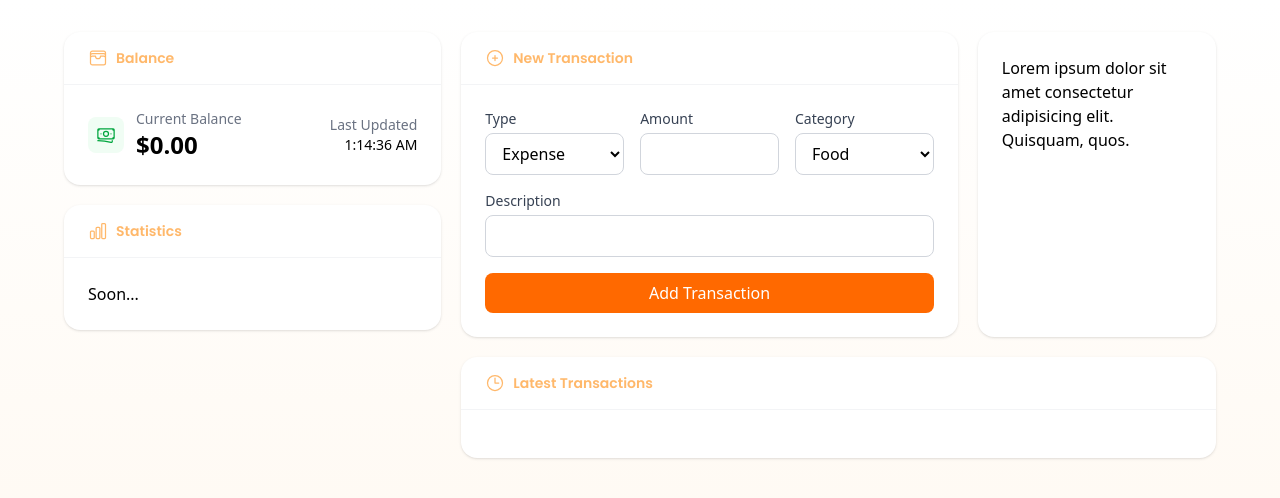
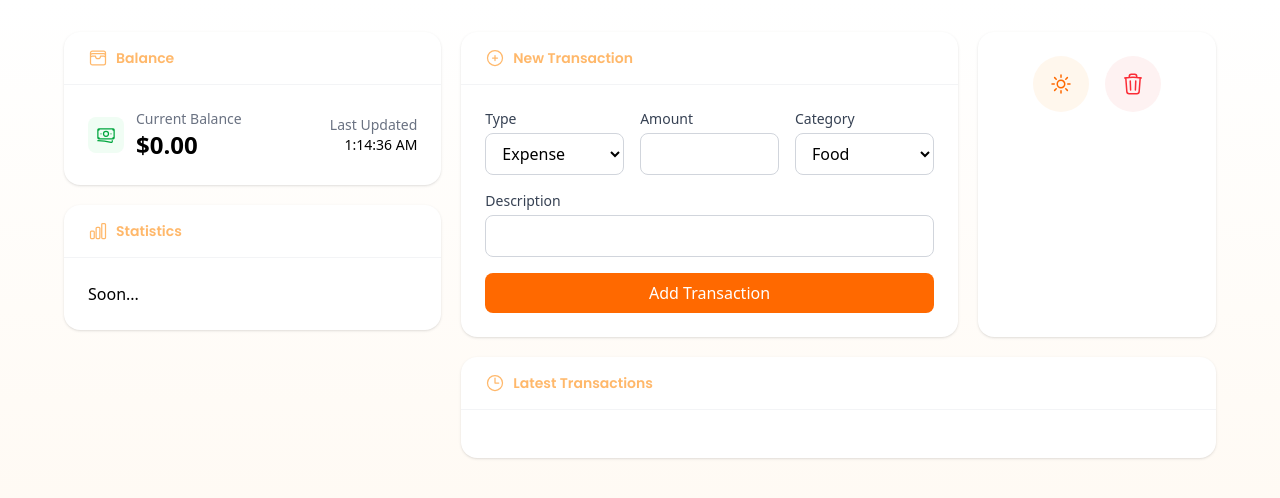
Before and after one commit to samuelfs96/my-personal-wallet-app, a React (Vite) app: page / in a window 1280 px wide. Shown: the top 498 px of the page. Built offline with nearby package versions, Linux system fonts and the light colour scheme.

Commit message:
feat: :sparkles: create control panel component, and clean data function

```diff
--- a/src/App.tsx
+++ b/src/App.tsx
@@ -1,20 +1,33 @@
-import { Balance, Card, TransactionForm, Transactions } from '@/components';
+import { Balance, Card, TransactionForm, Transactions, ControlPanel } from '@/components';
 import { WalletIcon, ChartBarIcon, PlusCircleIcon, ClockIcon } from '@heroicons/react/24/outline';
 import '@/App.css';
 import { useDispatch, useSelector } from 'react-redux';
 import { RootState } from '@/store';
 import { Transaction } from '@/models';
-import { addTransaction } from '@/store/slices/transactionsSlice';
-import { setBalance } from '@/store/slices/walletSlice';
+import { addTransaction, clearTransactions } from '@/store/slices/transactionsSlice';
+import { emptyBalance, setBalance } from '@/store/slices/walletSlice';
 
 function App() {
   const transactions = useSelector((state: RootState) => state.transactions.transactions);
   const balance = useSelector((state: RootState) => state.wallet.balance);
   const dispatch = useDispatch();
+
+  const handleClearTransactions = () => {
+    if (
+      window.confirm(
+        'Are you sure you want to clear all transactions and reset balance? This action cannot be undone.'
+      )
+    ) {
+      dispatch(clearTransactions());
+      dispatch(emptyBalance());
+    }
+  };
+
   const submitTransaction = (transaction: Omit<Transaction, 'id' | 'date'>) => {
     dispatch(addTransaction(transaction));
     dispatch(setBalance(transaction.type === 'income' ? transaction.amount : -transaction.amount));
   };
+
   return (
     <div className="min-h-screen bg-gradient-to-b from-white to-orange-50 py-8 px-4">
       <div className="max-w-6xl mx-auto">
@@ -37,7 +50,7 @@ function App() {
                 <TransactionForm onSubmit={submitTransaction} />
               </Card>
               <Card className="max-[768px]:col-span-1">
-                <p>Lorem ipsum dolor sit amet consectetur adipisicing elit. Quisquam, quos.</p>
+                <ControlPanel onClearTransactions={handleClearTransactions} />
               </Card>
             </div>
             <Card title="Latest Transactions" icon={<ClockIcon className="w-5 h-5" />}>
--- /dev/null
+++ b/src/components/ControlPanel.tsx
@@ -0,0 +1,32 @@
+import React from 'react';
+import { SunIcon, TrashIcon } from '@heroicons/react/24/outline';
+
+interface ControlPanelProps {
+  onChangeTheme?: () => void;
+  onClearTransactions?: () => void;
+}
+
+export const ControlPanel: React.FC<ControlPanelProps> = ({
+  onChangeTheme,
+  onClearTransactions,
+}) => {
+  return (
+    <div className="flex flex-wrap justify-center items-center gap-4">
+      <button
+        onClick={onChangeTheme}
+        className="cursor-pointer p-4 bg-orange-50 rounded-full hover:bg-orange-100 transition-colors"
+        title="Dark Mode"
+      >
+        <SunIcon className="w-6 h-6 text-orange-500" />
+      </button>
+
+      <button
+        onClick={onClearTransactions}
+        className="cursor-pointer p-4 bg-red-50 rounded-full hover:bg-red-100 transition-colors"
+        title="Clear All"
+      >
+        <TrashIcon className="w-6 h-6 text-red-500" />
+      </button>
+    </div>
+  );
+};
--- a/src/components/index.ts
+++ b/src/components/index.ts
@@ -3,3 +3,4 @@ export { Balance } from './Balance';
 export { Card } from './Card';
 export { Transactions } from './Transactions';
 export { TransactionForm } from './TransactionForm';
+export { ControlPanel } from './ControlPanel';
--- a/src/store/slices/transactionsSlice.ts
+++ b/src/store/slices/transactionsSlice.ts
@@ -22,8 +22,11 @@ export const transactionsSlice = createSlice({
       };
       state.transactions.unshift(newTransaction);
     },
+    clearTransactions: (state) => {
+      state.transactions = [];
+    },
   },
 });
 
-export const { addTransaction } = transactionsSlice.actions;
+export const { addTransaction, clearTransactions } = transactionsSlice.actions;
 export default transactionsSlice.reducer;
--- a/src/store/slices/walletSlice.ts
+++ b/src/store/slices/walletSlice.ts
@@ -10,6 +10,9 @@ export const walletSlice = createSlice({
   name: 'wallet',
   initialState,
   reducers: {
+    emptyBalance: (state) => {
+      state.balance = 0;
+    },
     setBalance: (state, action: PayloadAction<number>) => {
       state.balance += action.payload;
     },
@@ -19,5 +22,5 @@ export const walletSlice = createSlice({
   },
 });
 
-export const { setBalance, setLoading } = walletSlice.actions;
+export const { setBalance, setLoading, emptyBalance } = walletSlice.actions;
 export default walletSlice.reducer;
```
